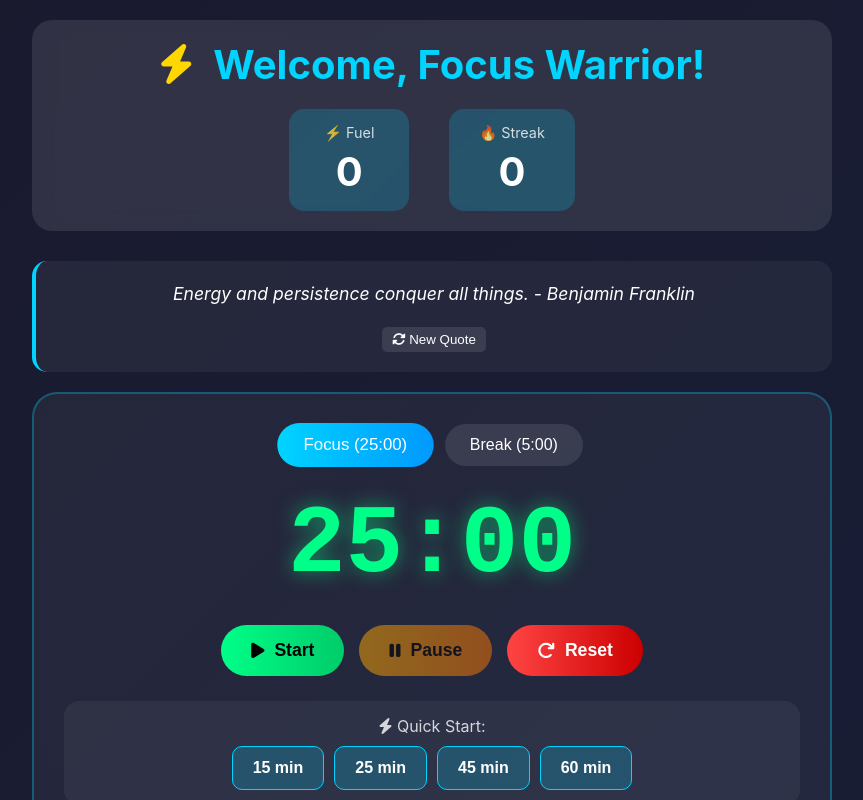
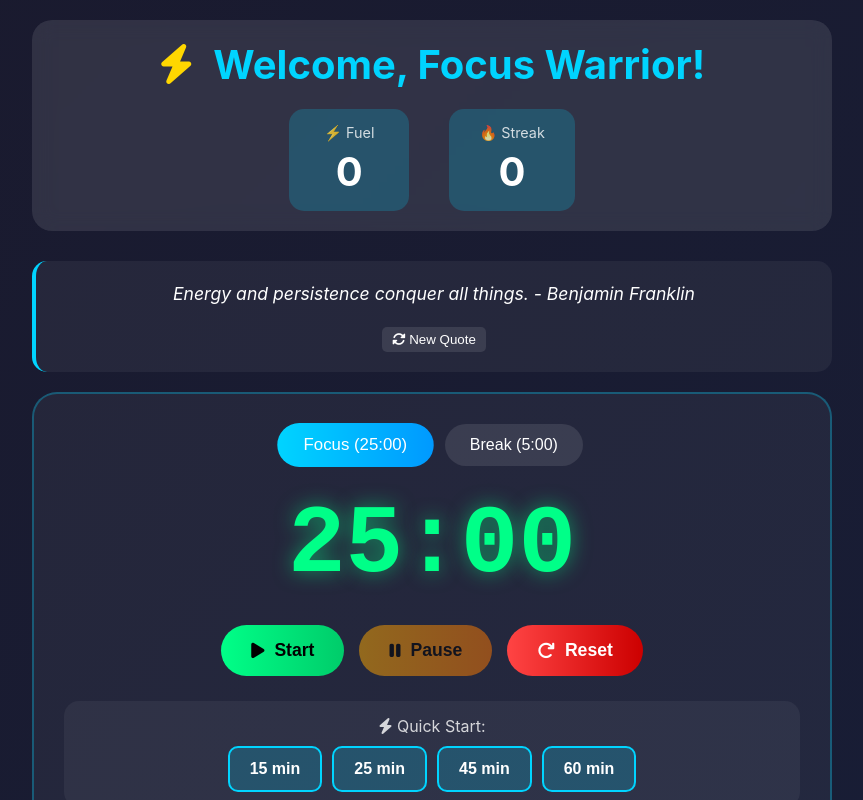
Before and after one commit to sakshamshuklait25-arch/FOCUS_FUEL, a plain HTML site: page index.html in a window 1280 px wide. Both pictures are taken after a click on the button "Continue as Guest". Shown: the top 800 px of the page, without its empty margins (208-1071 px from the left). Drawn offline with Linux system fonts and the light colour scheme.

Commit message:
Update style.css

```diff
--- a/style.css
+++ b/style.css
@@ -1144,4 +1144,46 @@ footer button {
 
 .float-up {
     animation: floatUp 1s ease-out forwards;
+} /* Enhanced Quick Start Button Styles */
+.quick-btn {
+    padding: 12px 20px;
+    background: rgba(0, 212, 255, 0.2);
+    border: 2px solid #00d4ff;
+    color: white;
+    border-radius: 10px;
+    cursor: pointer;
+    transition: all 0.3s cubic-bezier(0.4, 0, 0.2, 1);
+    font-weight: bold;
+    font-size: 1rem;
+    min-width: 70px;
+    position: relative;
+    overflow: hidden;
+    z-index: 1;
 }
+
+.quick-btn:hover {
+    background: rgba(0, 212, 255, 0.4);
+    transform: translateY(-3px);
+    box-shadow: 0 10px 20px rgba(0, 212, 255, 0.3);
+}
+
+.quick-btn:active {
+    transform: translateY(-1px);
+    box-shadow: 0 5px 10px rgba(0, 212, 255, 0.2);
+}
+
+.quick-btn::after {
+    content: '';
+    position: absolute;
+    top: 0;
+    left: -100%;
+    width: 100%;
+    height: 100%;
+    background: linear-gradient(90deg, transparent, rgba(255, 255, 255, 0.2), transparent);
+    transition: left 0.5s;
+    z-index: -1;
+}
+
+.quick-btn:hover::after {
+    left: 100%;
+}
```
